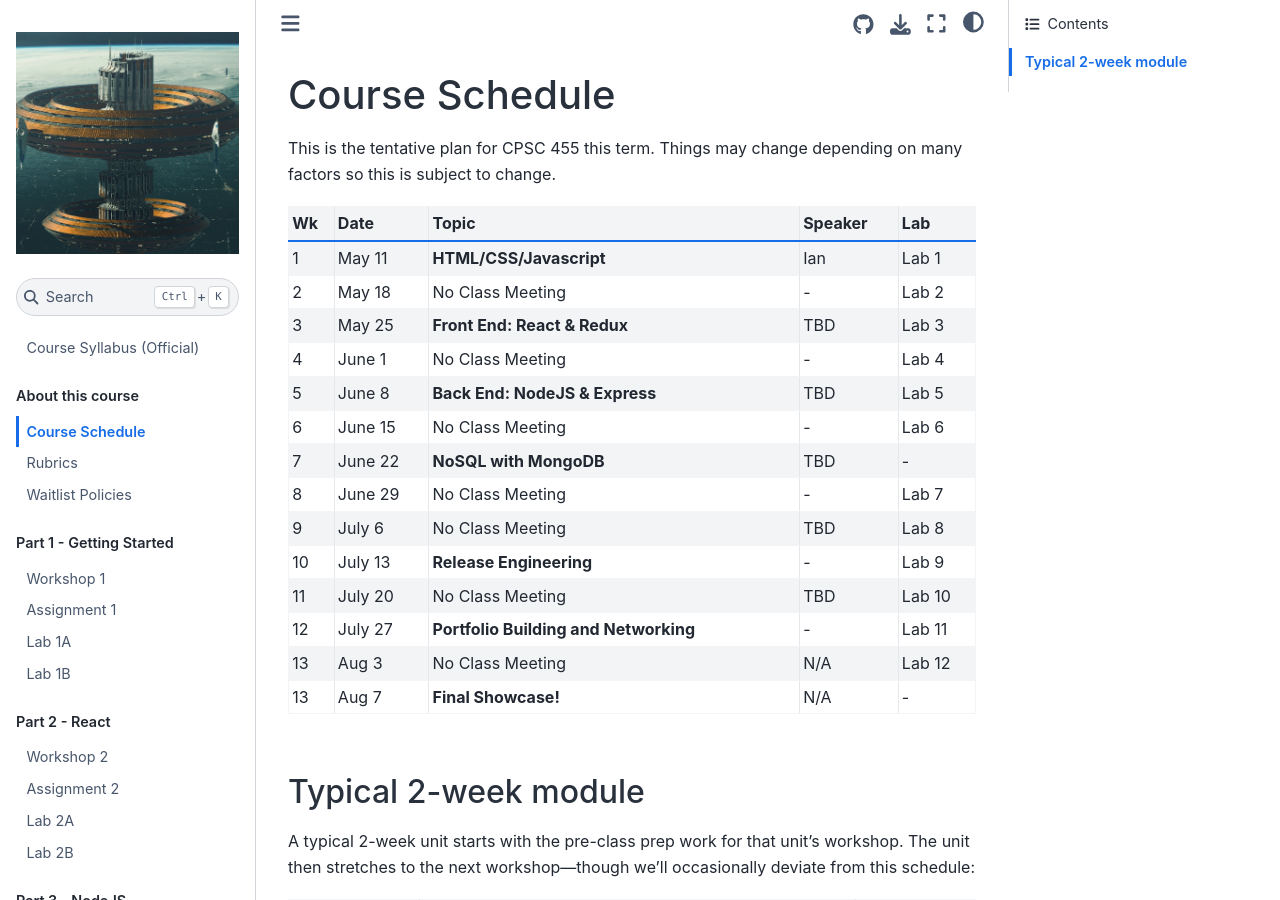
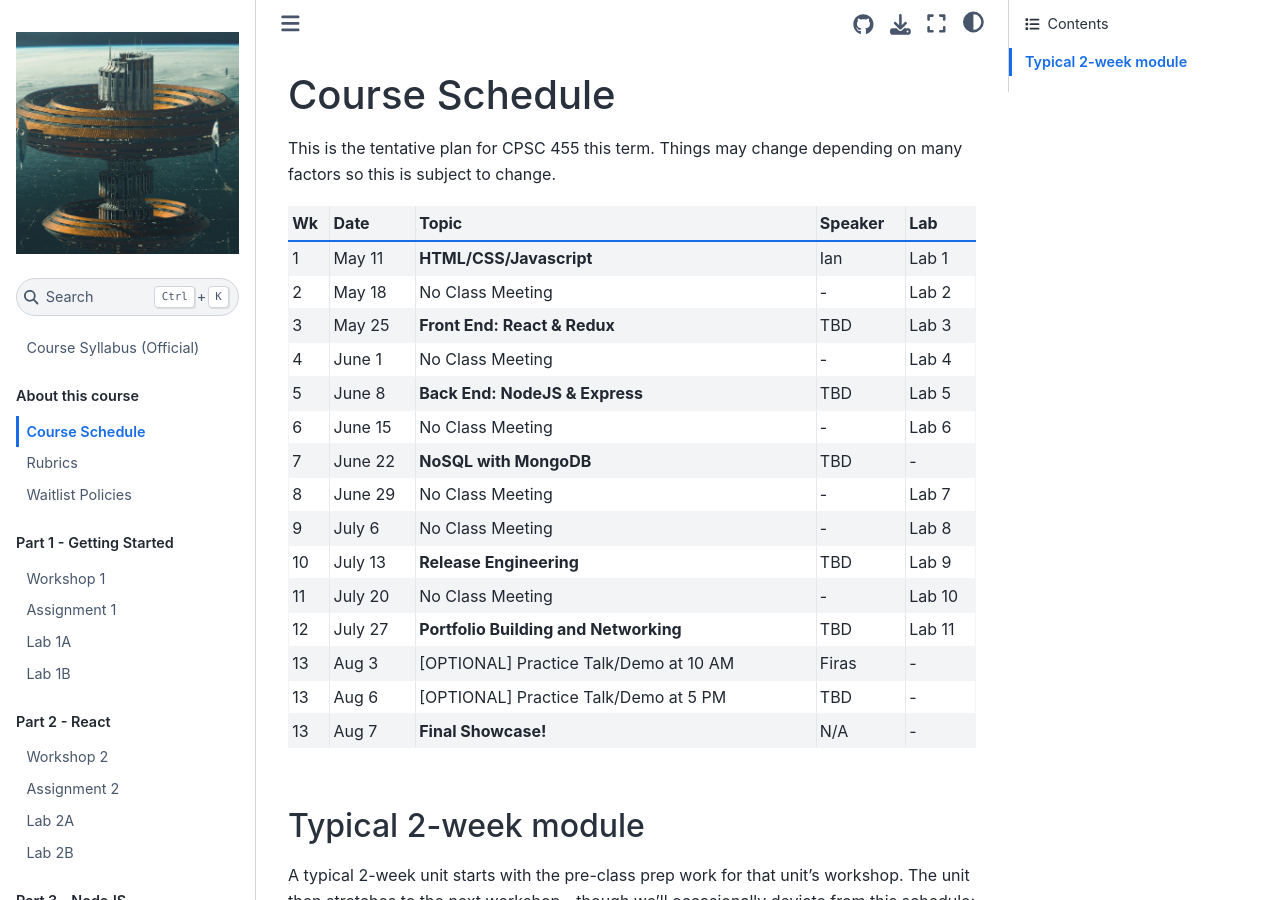
Before and after one commit to UBC-CS/cpsc455, a Jupyter Book: the page built from about/course_schedule.md, in a window 1280 px wide and 900 px high. Built offline with Jupyter Book 1.0.4 settings and Sphinx 7.4.7 and the Sphinx Book theme 1.1.4, drawn with Linux system fonts in a browser that asks for light colours; pages that are not in the unit, such as notebooks, are missing from menus.

Commit message:
add Practice Talk/Demo

```diff
--- a/about/syllabus_bits/schedule.md
+++ b/about/syllabus_bits/schedule.md
@@ -1,22 +1,23 @@
 This is the tentative plan for {{ COURSE_CODE }} this term.
 Things may change depending on many factors so this is subject to change.
 
-| Wk | Date    | Topic                                 | Speaker | Lab    |
-|----|---------|---------------------------------------|---------|--------|
-| 1  | May 11  | **HTML/CSS/Javascript**               | Ian     | Lab 1  |
-| 2  | May 18  | No Class Meeting                      | -       | Lab 2  |
-| 3  | May 25  | **Front End: React & Redux**          | TBD     | Lab 3  |
-| 4  | June 1  | No Class Meeting                      | -       | Lab 4  |
-| 5  | June 8  | **Back End: NodeJS & Express**        | TBD     | Lab 5  |
-| 6  | June 15 | No Class Meeting                      | -       | Lab 6  |
-| 7  | June 22 | **NoSQL with MongoDB**                | TBD     | -      |
-| 8  | June 29 | No Class Meeting                      | -       | Lab 7  |
-| 9  | July 6  | No Class Meeting                      | TBD     | Lab 8  |
-| 10 | July 13 | **Release Engineering**               | -       | Lab 9  |
-| 11 | July 20 | No Class Meeting                      | TBD     | Lab 10 |
-| 12 | July 27 | **Portfolio Building and Networking** | -       | Lab 11 |
-| 13 | Aug 3   | No Class Meeting                      | N/A     | Lab 12 |
-| 13 | Aug 7   | **Final Showcase!**                   | N/A     | -      |
+| Wk | Date    | Topic                                  | Speaker | Lab    |
+|----|---------|----------------------------------------|---------|--------|
+| 1  | May 11  | **HTML/CSS/Javascript**                | Ian     | Lab 1  |
+| 2  | May 18  | No Class Meeting                       | -       | Lab 2  |
+| 3  | May 25  | **Front End: React & Redux**           | TBD     | Lab 3  |
+| 4  | June 1  | No Class Meeting                       | -       | Lab 4  |
+| 5  | June 8  | **Back End: NodeJS & Express**         | TBD     | Lab 5  |
+| 6  | June 15 | No Class Meeting                       | -       | Lab 6  |
+| 7  | June 22 | **NoSQL with MongoDB**                 | TBD     | -      |
+| 8  | June 29 | No Class Meeting                       | -       | Lab 7  |
+| 9  | July 6  | No Class Meeting                       | -       | Lab 8  |
+| 10 | July 13 | **Release Engineering**                | TBD     | Lab 9  |
+| 11 | July 20 | No Class Meeting                       | -       | Lab 10 |
+| 12 | July 27 | **Portfolio Building and Networking**  | TBD     | Lab 11 |
+| 13 | Aug 3   | [OPTIONAL] Practice Talk/Demo at 10 AM | Firas   | -      |
+| 13 | Aug 6   | [OPTIONAL] Practice Talk/Demo at 5 PM  | TBD     | -      |
+| 13 | Aug 7   | **Final Showcase!**                    | N/A     | -      |
 
 ## Typical 2-week module
 
```
